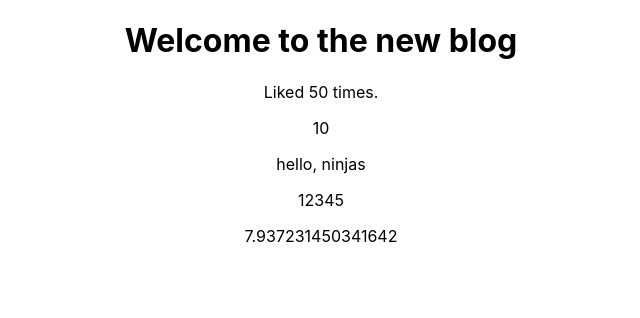
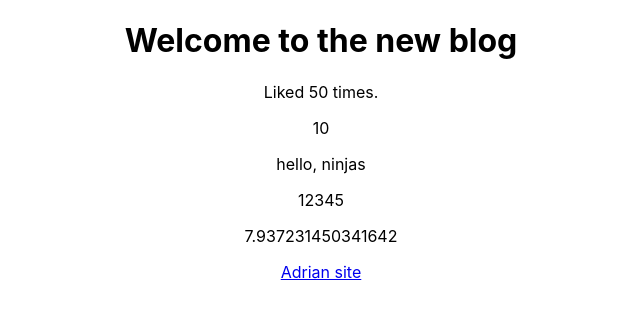
Before and after one commit to Adriantutuianu/react-2022, a React (Create React App) app: page / in a window 1280 px wide. Shown: the top 318 px of the page, without its empty margins (319-959 px from the left). Built offline with nearby package versions, Linux system fonts and the light colour scheme.

Commit message:
Dynamic values as attribute values

```diff
--- a/src/App.js
+++ b/src/App.js
@@ -3,6 +3,7 @@ import "./App.css";
 function App() {
   const title = "Welcome to the new blog";
   const likes = 50;
+  const link = "http://www.adriantut.dev";
 
   return (
     <div className="App">
@@ -14,6 +15,9 @@ function App() {
         <p>{"hello, ninjas"}</p>
         <p>{[1, 2, 3, 4, 5]}</p>
         <p>{Math.random() * 10}</p>
+
+        {/* Dynamic values as attribute values  */}
+        <a href={link}>Adrian site </a>
       </div>
     </div>
   );
```
